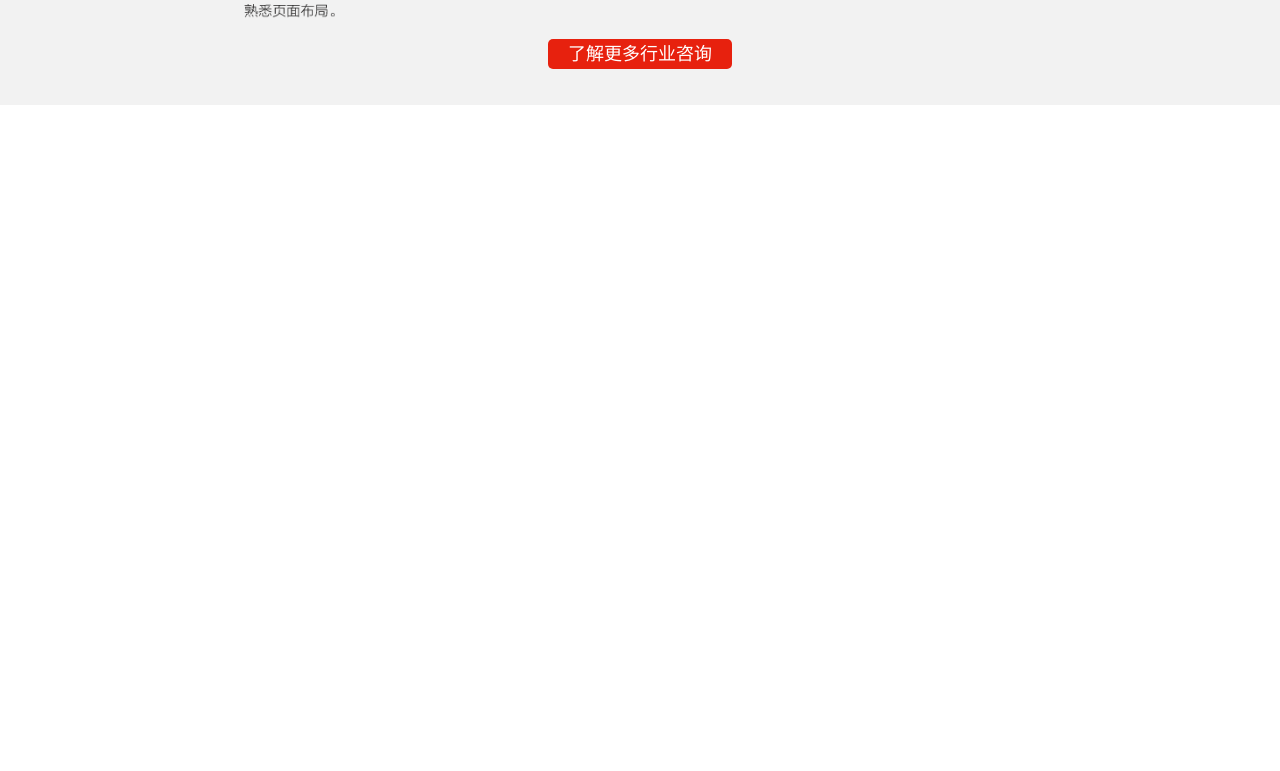
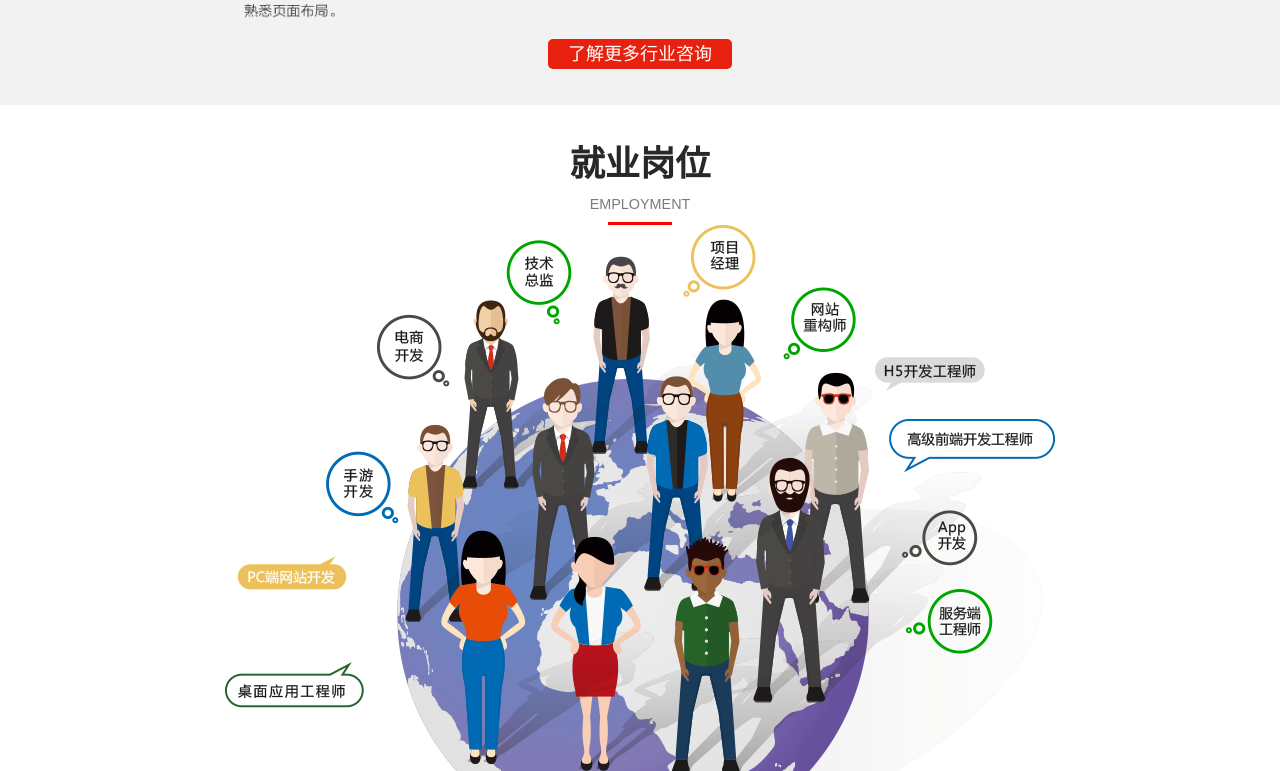
Before and after one commit to orangeC/digi, a React app: page / in a window 1280 px wide. Shown: the part 2629-3400 px from the top of the page. Before the commit the page ends 2734 px from the top, so only its background shows below. Built offline with nearby package versions, Linux system fonts and the light colour scheme.

Commit message:
contentThree

```diff
--- a/src/App.js
+++ b/src/App.js
@@ -4,6 +4,7 @@ import Nav from "./Nav";
 import Slide from "./slide.js";
 import ContentOne from "./ContentOne";
 import ContentTwo from "./ContentTwo";
+import ContentThree from "./ContentThree";
 
 class App extends Component{
 	render(){
@@ -14,6 +15,7 @@ class App extends Component{
 					<Slide />
 					<ContentOne />
 					<ContentTwo />
+					<ContentThree />
 				</div>
 			)
 	}
--- /dev/null
+++ b/src/ContentThree.js
@@ -0,0 +1,55 @@
+import React,{Component} from "react";
+import Bg from "./img2/4.png";
+
+class ContentThree extends Component{
+	render(){
+		let styles={
+			root:{
+				width:"100%",
+				textAlign:"center",
+				paddingTop:"30px",
+				paddingBottom:"50px",
+				maxWidth:"2000px",
+				margin:"0 auto",
+				float:"left",
+				borderBottom: "1px solid rgb(204, 204, 204)"
+			},
+			h1:{
+				marginBottom:"10px",
+				color:"rgb(231, 33, 14)",
+				fontSize:"2.2em"
+			},
+			span:{
+				color:"rgb(40,40,40)"
+			},
+			p:{
+				color:"rgb(123, 123, 123)",
+				textTransform: "uppercase",
+				fontSize:"0.9em",
+				marginBottom:"10px"
+			},
+			short:{
+				width:"4em",
+				height:"3px",
+				backgroundColor:"red",
+				margin:"10px auto 0"
+			},
+			img:{
+				display:"block",
+				maxWidth:"830px",
+				width:"80%",
+				margin:"0 auto 20px"
+			}
+		}
+		return (
+				<div style={styles.root} className="contentThree">
+					<h1 style={styles.h1}><span style={styles.span}>就业岗位</span></h1>
+					<p style={styles.p}>EMPLOYMENT</p>
+					<div style={styles.short}></div>
+					<img style={styles.img} src={Bg} />
+				</div>
+			)
+	}
+}
+
+export default ContentThree
```
Also changed, not shown: src/img2/4.png (added).
